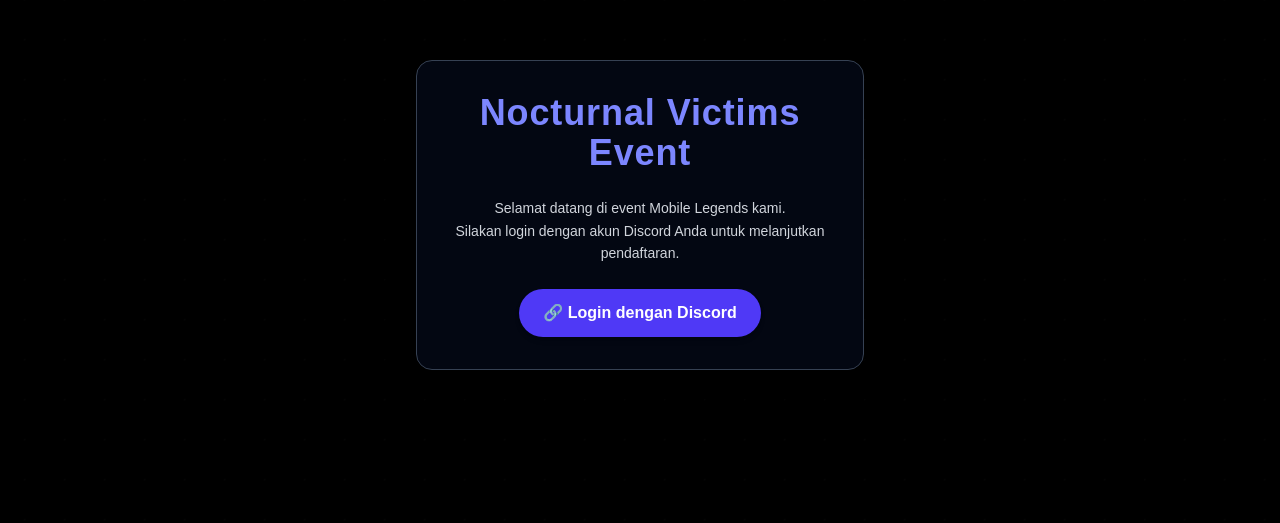
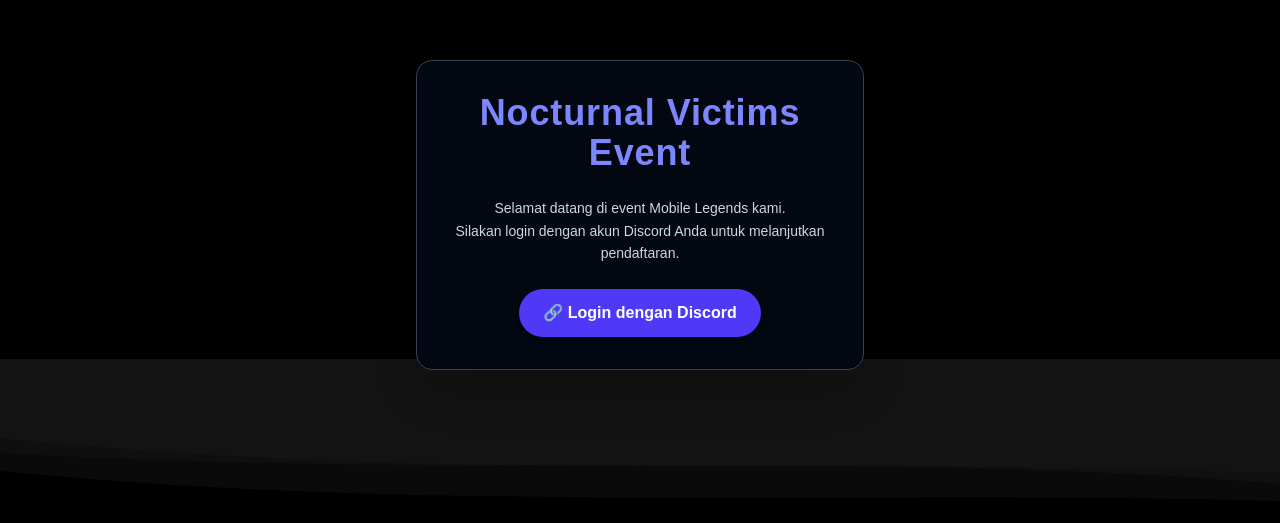
Before and after one commit to YayChia/discord-oauth-site, a Next.js app: page / in a window 1280 px wide. Shown: the part 185-708 px from the top of the page. Built offline with nearby package versions, Linux system fonts and the light colour scheme.

Commit message:
Stylize Pages using tailwind

```diff
--- a/app/no-access/NoAccess.css
+++ b/app/no-access/NoAccess.css
@@ -1,22 +1,12 @@
-.animated-bg::before {
-  content: '';
-  position: absolute;
-  top: -50%;
-  left: -50%;
-  width: 200%;
-  height: 200%;
-  background: radial-gradient(white 1px, transparent 1px);
-  background-size: 40px 40px;
-  opacity: 0.02;
-  animation: floatBackground 60s linear infinite;
-  z-index: 0;
+@keyframes wave {
+  0% {
+    transform: translateX(0);
+  }
+  100% {
+    transform: translateX(-50%);
+  }
 }
 
-@keyframes floatBackground {
-  0% {
-    transform: translate(0, 0);
-  }
-  100% {
-    transform: translate(50px, 50px);
-  }
+.animate-wave {
+  animation: wave 12s linear infinite;
 }
--- a/app/no-access/page.tsx
+++ b/app/no-access/page.tsx
@@ -1,15 +1,23 @@
 import Link from "next/link";
-import "./NoAccess.css"; // make sure to create this CSS file
+import "./NoAccess.css"; // make sure this CSS exists
 
 export default function NoAccessPage() {
   return (
     <div className="relative min-h-screen flex items-center justify-center bg-black overflow-hidden">
-      <div className="absolute inset-0 z-0 bg-black animated-bg"></div>
+      {/* Animated Wave Background */}
+      <div className="absolute bottom-0 left-0 w-full overflow-hidden leading-none z-0">
+        <svg className="relative block w-[200%] h-64 animate-wave" xmlns="http://www.w3.org/2000/svg" viewBox="0 0 1200 120" preserveAspectRatio="none">
+          <path d="M0,0 C300,100 900,0 1200,100 L1200,00 L0,0 Z" fill="#0f0f0f" opacity="0.6"></path>
+          <path d="M0,0 C400,120 800,20 1200,100 L1200,00 L0,0 Z" fill="#1a1a1a" opacity="0.4"></path>
+          <path d="M0,0 C600,100 600,0 1200,100 L1200,00 L0,0 Z" fill="#1f1f1f" opacity="0.3"></path>
+        </svg>
+      </div>
 
+      {/* Foreground Card */}
       <div className="relative z-10 max-w-md w-full text-center border border-gray-700 rounded-2xl p-8 bg-gray-950 bg-opacity-90 shadow-2xl backdrop-blur-md">
         <h1 className="text-5xl font-extrabold mb-4 text-red-500">🚫 Access Denied</h1>
         <p className="text-lg font-medium mb-2">
-          This event is <span className="text-yellow-400">Sorry! This event is exclusively available to Indonesian users only</span>.
+          <span className="text-yellow-400">Sorry!</span> This event is exclusively available to Indonesian users.
         </p>
         <p className="text-sm text-gray-400 mb-6">
           If you believe this is an error, please contact an Admin through Discord.
--- a/app/page.tsx
+++ b/app/page.tsx
@@ -1,15 +1,28 @@
 'use client';
 
 import { signIn } from 'next-auth/react';
-import './no-access/NoAccess.css'
+import './no-access/NoAccess.css';
 
 export const dynamic = 'force-dynamic';
 
 export default function Home() {
   return (
     <div className="relative min-h-screen bg-black text-white flex items-center justify-center px-4 overflow-hidden">
-      <div className="absolute inset-0 z-0 animated-bg"></div>
+      {/* Animated Wave Background */}
+      <div className="absolute bottom-0 left-0 w-full overflow-hidden leading-none z-0">
+        <svg
+          className="relative block w-[200%] h-64 animate-wave"
+          xmlns="http://www.w3.org/2000/svg"
+          viewBox="0 0 1200 120"
+          preserveAspectRatio="none"
+        >
+          <path d="M0,0 C300,100 900,0 1200,100 L1200,00 L0,0 Z" fill="#0f0f0f" opacity="0.6" />
+          <path d="M0,0 C400,120 800,20 1200,100 L1200,00 L0,0 Z" fill="#1a1a1a" opacity="0.4" />
+          <path d="M0,0 C600,100 600,0 1200,100 L1200,00 L0,0 Z" fill="#1f1f1f" opacity="0.3" />
+        </svg>
+      </div>
 
+      {/* Foreground Login Card */}
       <div className="relative z-10 text-center space-y-6 max-w-md w-full border border-gray-700 rounded-2xl p-8 bg-gray-950 bg-opacity-90 shadow-2xl backdrop-blur-md">
         <h1 className="text-4xl font-extrabold tracking-wide text-indigo-400">
           Nocturnal Victims Event
```
